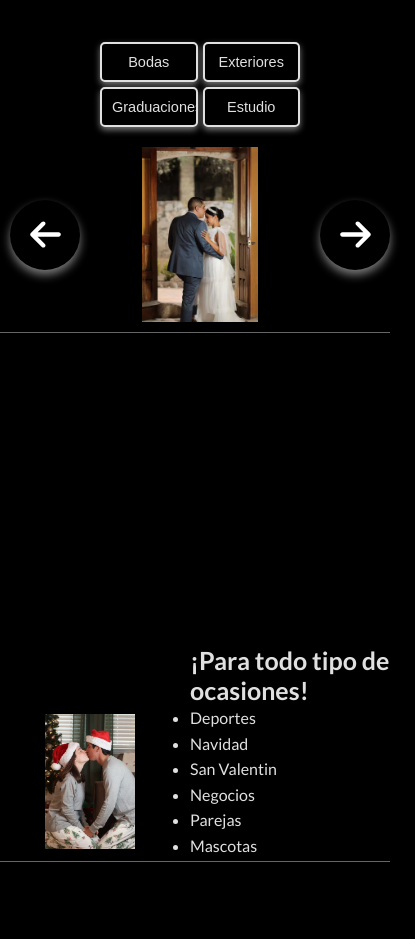
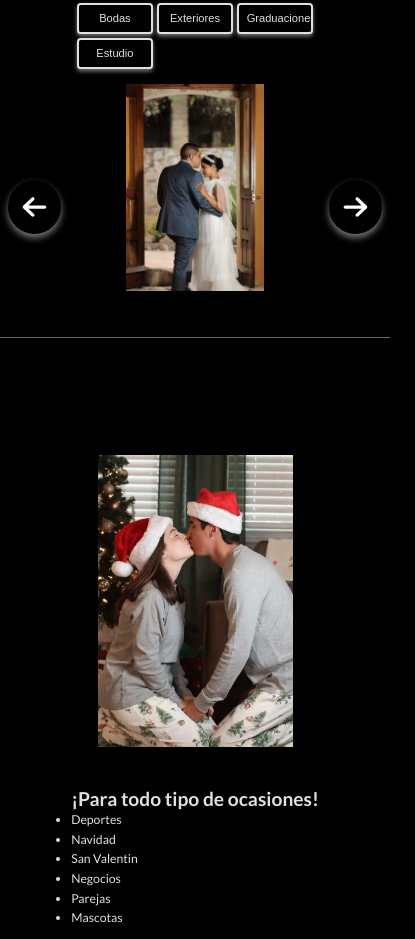
Before and after one commit to Angel0nti/FelipeFotografia_, a website built with Parcel: page src/index.html in a window 390 px wide. Shown: the part 972-1911 px from the top of the page, 415 px wide, since content can reach past the window. Built offline with nearby package versions, Linux system fonts and the light colour scheme.

Commit message:
meda query para pantallas

```diff
--- a/src/css/acercade.css
+++ b/src/css/acercade.css
@@ -10,6 +10,30 @@
   padding: 3rem;
   margin-top: 10rem;
   margin-bottom: 20rem;
+}
+@media only screen and (max-width: 900px) {
+  .acerca {
+    grid-template-columns: 1fr;
+    grid-template-rows: auto auto;
+    text-align: center;
+    margin-top: 0;
+    margin-bottom: 0;
+  }
+
+  .acerca__image {
+    grid-row: auto !important;
+    grid-column: auto !important;
+    grid-row: 1;
+    grid-column: 1;
+    margin-top: 0;
+  }
+  .acerca__content {
+    grid-row: auto !important;
+    grid-column: auto !important;
+    grid-row: 2;
+    grid-column: 1;
+    padding: 1rem 3rem;
+  }
 }
 .acerca__image {
   grid-row: 1 / -1;
@@ -44,6 +68,7 @@
   display: grid;
   align-items: center;
   justify-items: center;
+  padding: 3.5rem;
 }
 .acerca__content--heading {
   font-size: var(--font-size-heading);
--- a/src/css/animations.css
+++ b/src/css/animations.css
@@ -1,5 +1,5 @@
 .animate-in {
-  animation: fadeInUp 0.8s cubic-bezier(0.22, 1, 0.36, 1) forwards;
+  animation: fadeInUp 1s cubic-bezier(0.22, 1, 0.36, 1) forwards;
 }
 
 @keyframes fadeInUp {
--- a/src/css/base.css
+++ b/src/css/base.css
@@ -42,6 +42,16 @@ html {
   box-sizing: border-box;
   font-size: 62.5%; /* 10px/16px = 62.5% -> 1rem = 10px */
 }
+@media only screen and (max-width: 900px) {
+  html {
+    font-size: 55%; /* 8px/16px = 50% -> 1rem = 8px */
+  }
+}
+@media only screen and (max-width: 600px) {
+  html {
+    font-size: 48%; /* 7.5px/16px = 50% -> 1rem = 7.5px */
+  }
+}
 body {
   font-family: var(--font-family-body);
   color: var(--color-texts);
@@ -54,11 +64,20 @@ body {
   display: grid;
   grid-template-columns: repeat(auto-fit, minmax(15rem, 1fr));
   grid-template-rows:
-    6rem calc(100vh - 6rem) auto repeat(3, minmax(60vh, auto))
+    6rem calc(150vh - 6rem) auto repeat(3, minmax(60vh, auto))
     6rem;
   gap: 1rem;
   margin: 0 auto;
 }
+
+@media only screen and (max-width: 900px) {
+  .container {
+    grid-template-rows:
+      6rem calc(100vh - 6rem) max-content repeat(3, minmax(60vh, auto))
+      6rem;
+  }
+}
+
 .section--hidden {
   opacity: 0;
   will-change: opacity, transform;
--- a/src/css/eventos.css
+++ b/src/css/eventos.css
@@ -11,6 +11,41 @@
   margin-top: 10rem;
   margin-bottom: 20rem;
 }
+
+@media only screen and (max-width: 900px) {
+  .eventos {
+    grid-template-columns: 1fr;
+    grid-template-rows: auto auto;
+    text-align: center;
+    margin-top: 0;
+    margin-bottom: 0;
+  }
+
+  .eventos__images {
+    grid-row: auto !important;
+    grid-column: auto !important;
+    grid-row: 1;
+    grid-column: 1;
+    margin-top: 0;
+  }
+
+  .eventos__images--img {
+    margin-top: 0;
+  }
+  .eventos__text {
+    grid-row: auto !important;
+    grid-column: auto !important;
+    grid-row: 2;
+    grid-column: 1;
+    padding: 1rem;
+    margin-bottom: 4rem;
+  }
+  .eventos__text__ul {
+    justify-self: center;
+    text-align: left;
+  }
+}
+
 .eventos__images {
   grid-row: 1 / -1;
   grid-column: 1 / 2;
--- a/src/css/footer.css
+++ b/src/css/footer.css
@@ -10,6 +10,12 @@
   gap: 1rem;
   place-items: center;
   padding: 2rem;
+}
+
+@media only screen and (max-width: 900px) {
+  .footer {
+    padding: 0;
+  }
 }
 .footer__heading {
   font-size: var(--font-size-heading);
--- a/src/css/gallery.css
+++ b/src/css/gallery.css
@@ -9,6 +9,12 @@
   position: relative;
   margin-top: 10rem;
   margin-bottom: 20rem;
+}
+
+@media only screen and (max-width: 900px) {
+  .gallery {
+    margin-bottom: 5rem;
+  }
 }
 .gallery__img {
   width: 100%;
--- a/src/css/hero.css
+++ b/src/css/hero.css
@@ -10,6 +10,11 @@
   place-items: center;
   position: relative;
   margin-bottom: 10rem;
+}
+@media only screen and (max-width: 900px) {
+  .hero {
+    margin-bottom: 5rem;
+  }
 }
 .hero__background {
   text-align: center;
--- a/src/css/slider.css
+++ b/src/css/slider.css
@@ -11,6 +11,15 @@
   border-bottom: var(--color-border-light-bottom);
   margin-top: 10rem;
   margin-bottom: 20rem;
+}
+
+@media only screen and (max-width: 900px) {
+  .sliders {
+    margin-bottom: 5rem;
+  }
+  .slider__images {
+    margin-bottom: 5rem;
+  }
 }
 
 .slider__controls {
@@ -35,7 +44,7 @@
   white-space: nowrap;
   overflow: hidden;
   cursor: pointer;
-  transition: all 0.3s ease;
+  transition: transform 0.1s ease-in-out;
 }
 
 .slider__controls--btn:hover {
@@ -72,11 +81,9 @@
   height: 100%;
   object-fit: contain;
   display: block;
-
-  /* Animación inicial */
   opacity: 0;
   transform: translateY(30px);
-  transition: opacity 0.5s ease, transform 0.5s ease;
+  transition: opacity 0.5s ease, transform 0.1s ease;
 }
 
 .slider__images--img1 img.loaded {
--- a/src/index.html
+++ b/src/index.html
@@ -100,7 +100,10 @@
     </section>
     <section class="section eventos" id="eventos">
       <div class="eventos__images"></div>
-      <div class="eventos__text event-text-container">
+      <div
+        class="eventos__text event-text-container"
+        id="slides-event-animation"
+      >
         <h2 class="eventos__text__heading">
           &iexcl;Para todo tipo de ocasiones&excl;
         </h2>
--- a/src/js/script.js
+++ b/src/js/script.js
@@ -105,7 +105,7 @@ class AboutMeRevealer extends SectionRevealer {
 
     const options = {
       root: null,
-      threshold: isMobile ? 0.9 : 0.1,
+      threshold: isMobile ? 0.1 : 0.1,
       rootMargin: isMobile ? '0px 0px -10% 0px' : '0px 0px -20% 0px',
     };
 
@@ -114,7 +114,6 @@ class AboutMeRevealer extends SectionRevealer {
     const imgObserver = new IntersectionObserver((entries, observer) => {
       entries.forEach(entry => {
         if (!entry.isIntersecting) return;
-        console.log('Hi');
 
         const text = this.sections[0].querySelector('.acerca-de-content');
         if (text) text.classList.add('animate-in');
@@ -139,7 +138,7 @@ class EventRevealer extends SectionRevealer {
 
     const options = {
       root: null,
-      threshold: isMobile ? 1 : 0.1,
+      threshold: isMobile ? 0.1 : 0.1,
       rootMargin: isMobile ? '0px 0px -10% 0px' : '0px 0px -20% 0px',
     };
 
```
